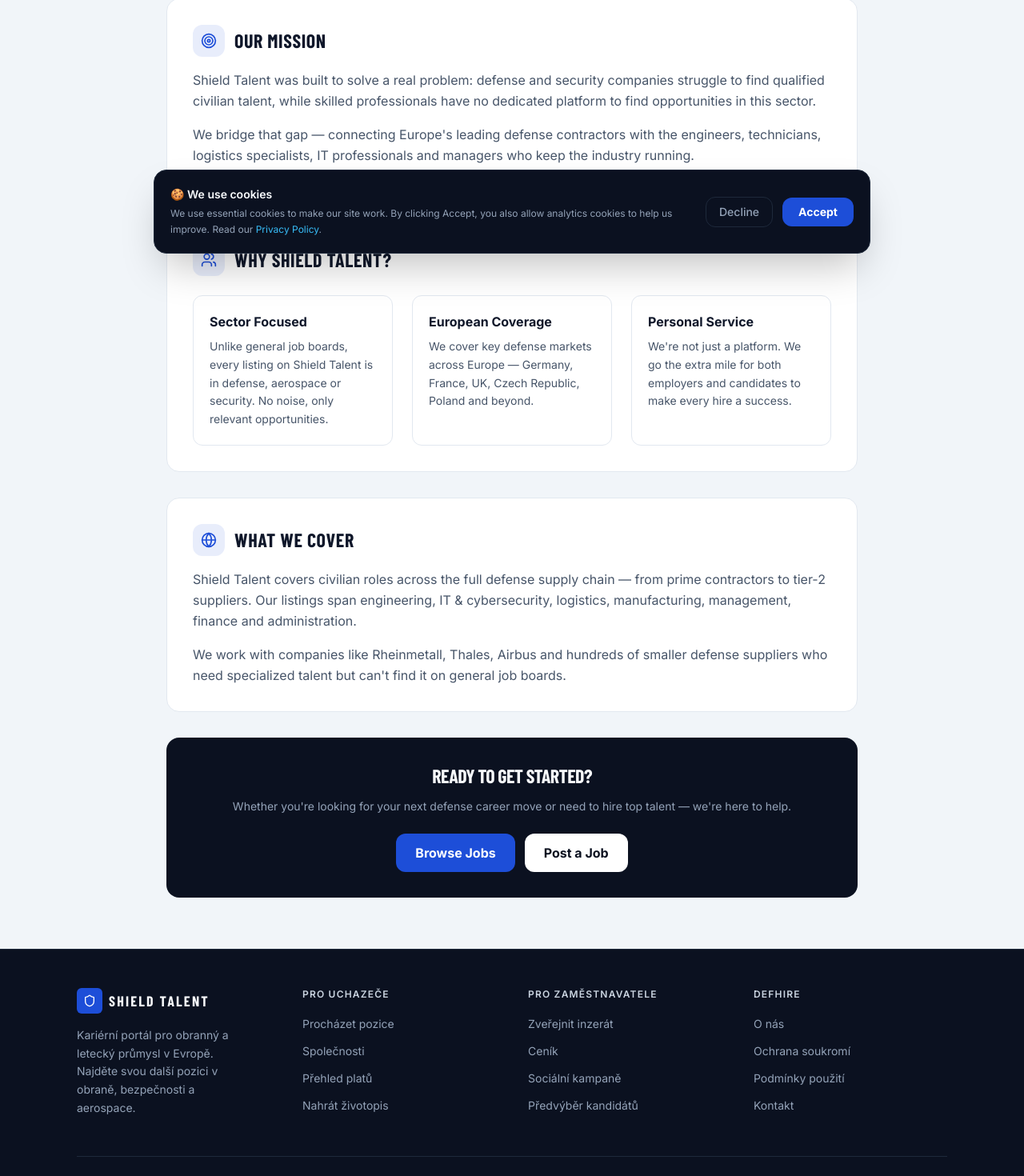
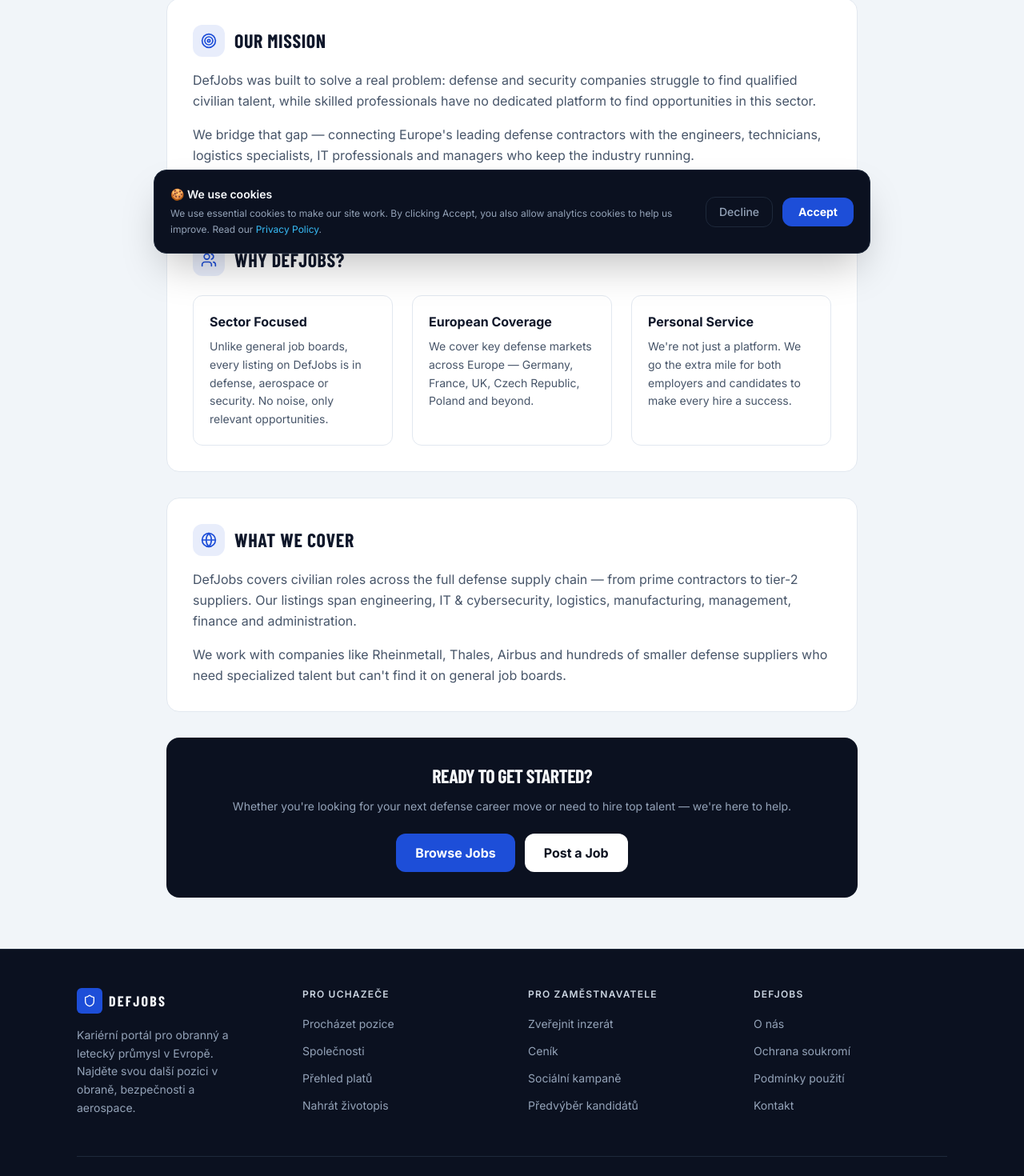
Before and after one commit to B-S-N-K/def-jobs, a React (Vite) app: page /about in a window 1280 px wide. Shown: the part 459-1929 px from the top of the page at 80% size. Built offline with nearby package versions, Linux system fonts and the light colour scheme; no server answers; a web font is replaced by a local one.

Commit message:
Rebrand to DefJobs

```diff
--- a/index.html
+++ b/index.html
@@ -5,16 +5,16 @@
     <meta name="viewport" content="width=device-width, initial-scale=1.0" />
 
     <!-- Primary Meta -->
-    <title>Shield Talent — Defense & Aerospace Jobs in Europe</title>
+    <title>DefJobs — Defense & Aerospace Jobs in Europe</title>
     <meta name="description" content="Europe's specialist job board for defense, aerospace and security professionals. Find civilian roles at Rheinmetall, Thales, Airbus and hundreds of defense suppliers." />
     <meta name="keywords" content="defense jobs, aerospace jobs, security jobs, Europe, military civilian, Rheinmetall, Thales, Airbus, defense recruitment" />
-    <meta name="author" content="Shield Talent" />
+    <meta name="author" content="DefJobs" />
     <meta name="robots" content="index, follow" />
 
     <!-- Open Graph (for sharing on LinkedIn, Facebook etc) -->
     <meta property="og:type" content="website" />
-    <meta property="og:url" content="https://shieldtalent.com/" />
-    <meta property="og:title" content="Shield Talent — Defense & Aerospace Jobs in Europe" />
+    <meta property="og:url" content="https://defjobs.eu/" />
+    <meta property="og:title" content="DefJobs — Defense & Aerospace Jobs in Europe" />
     <meta property="og:description" content="Europe's specialist job board for defense, aerospace and security professionals." />
 
     <!-- Favicon -->
--- a/src/App.tsx
+++ b/src/App.tsx
@@ -55,7 +55,7 @@ function AppContent() {
                   <Shield className="h-4 w-4 text-white" />
                 </div>
                 <span className="font-heading font-bold text-lg text-shield-off-white tracking-[0.12em] uppercase">
-                  Shield Talent
+                  DefJobs
                 </span>
               </div>
               <p className="text-shield-silver text-sm leading-relaxed max-w-[220px]">
--- a/src/components/Navbar.tsx
+++ b/src/components/Navbar.tsx
@@ -18,7 +18,7 @@ export function Navbar() {
                 <Shield className="h-4 w-4 text-white" />
               </div>
               <span className="font-heading font-bold text-xl text-shield-off-white tracking-[0.12em] uppercase">
-                Shield Talent
+                DefJobs
               </span>
             </Link>
             <div className="hidden md:ml-10 md:flex md:space-x-2">
--- a/src/lib/i18n.tsx
+++ b/src/lib/i18n.tsx
@@ -24,7 +24,7 @@ export const translations = {
     cat_management: 'Management',
     featured_label: 'Vybraní ',
     featured_link: 'zaměstnavatelé',
-    featured_label2: ' inzerující na DefHire',
+    featured_label2: ' inzerující na DefJobs',
     search_heading: 'Hledat pozice v obraně a letectví',
     search_kw_placeholder: 'Název pozice nebo klíčové slovo',
     search_location: 'Lokalita',
@@ -71,12 +71,12 @@ export const translations = {
     footer_pricing: 'Ceník',
     footer_promo: 'Sociální kampaně',
     footer_hr: 'Předvýběr kandidátů',
-    footer_company: 'DEFHIRE',
+    footer_company: 'DefJobs',
     footer_about: 'O nás',
     footer_privacy: 'Ochrana soukromí',
     footer_terms: 'Podmínky použití',
     footer_contact: 'Kontakt',
-    footer_copy: '© 2026 DefHire. Všechna práva vyhrazena.',
+    footer_copy: '© 2026 DefJobs. Všechna práva vyhrazena.',
     footer_tag: 'Defense Talent. Delivered.',
 
     // Post Job
@@ -156,7 +156,7 @@ export const translations = {
     pricing_f2: 'Standardní umístění ve výsledcích',
     pricing_f3: 'Přihlášky přímo do vaší schránky',
     pricing_f4: 'Logo společnosti v inzerátu',
-    pricing_f5: 'Zařazení do databáze DefHire',
+    pricing_f5: 'Zařazení do databáze DefJobs',
     pricing_f6: 'Přednostní pozice ve výsledcích',
     pricing_f7: 'Označení „Doporučeno"',
     pricing_f8: 'Cílený e-mail relevantním kandidátům',
@@ -202,7 +202,7 @@ export const translations = {
     cat_management: 'Management',
     featured_label: 'Featured ',
     featured_link: 'companies',
-    featured_label2: ' hiring on DefHire',
+    featured_label2: ' hiring on DefJobs',
     search_heading: 'Search defense & aerospace jobs',
     search_kw_placeholder: 'Job title or keyword',
     search_location: 'Location',
@@ -249,12 +249,12 @@ export const translations = {
     footer_pricing: 'Pricing',
     footer_promo: 'Social Campaigns',
     footer_hr: 'Candidate Screening',
-    footer_company: 'DEFHIRE',
+    footer_company: 'DefJobs',
     footer_about: 'About',
     footer_privacy: 'Privacy Policy',
     footer_terms: 'Terms of Service',
     footer_contact: 'Contact',
-    footer_copy: '© 2026 DefHire. All rights reserved.',
+    footer_copy: '© 2026 DefJobs. All rights reserved.',
     footer_tag: 'Defense Talent. Delivered.',
 
     // Post Job
@@ -334,7 +334,7 @@ export const translations = {
     pricing_f2: 'Standard placement in results',
     pricing_f3: 'Applications delivered to your inbox',
     pricing_f4: 'Company logo on listing',
-    pricing_f5: 'Listed in DefHire candidate pool',
+    pricing_f5: 'Listed in DefJobs candidate pool',
     pricing_f6: 'Priority placement in search results',
     pricing_f7: '"Featured" badge on listing',
     pricing_f8: 'Targeted email to matching candidates',
--- a/src/pages/AboutPage.tsx
+++ b/src/pages/AboutPage.tsx
@@ -13,7 +13,7 @@ export function AboutPage() {
           </div>
         </div>
         <h1 className="font-heading text-4xl sm:text-5xl font-extrabold text-shield-off-white uppercase tracking-tight mb-4">
-          About Shield Talent
+          About DefJobs
         </h1>
         <p className="text-shield-silver text-base max-w-xl mx-auto">
           Europe's specialized job platform for defense, aerospace and security professionals.
@@ -30,24 +30,24 @@ export function AboutPage() {
             <h2 className="font-heading font-bold text-2xl text-shield-text-l uppercase tracking-wide">Our Mission</h2>
           </div>
           <p className="text-shield-text-lm leading-relaxed mb-4">
-            Shield Talent was built to solve a real problem: defense and security companies struggle to find qualified civilian talent, while skilled professionals have no dedicated platform to find opportunities in this sector.
+            DefJobs was built to solve a real problem: defense and security companies struggle to find qualified civilian talent, while skilled professionals have no dedicated platform to find opportunities in this sector.
           </p>
           <p className="text-shield-text-lm leading-relaxed">
             We bridge that gap — connecting Europe's leading defense contractors with the engineers, technicians, logistics specialists, IT professionals and managers who keep the industry running.
           </p>
         </div>
 
-        {/* Why Shield Talent */}
+        {/* Why DefJobs */}
         <div className="bg-white border-[1.5px] border-shield-border-l rounded-2xl p-8 mb-8">
           <div className="flex items-center gap-3 mb-6">
             <div className="h-10 w-10 bg-shield-navy-lt/10 rounded-xl flex items-center justify-center">
               <Users className="h-5 w-5 text-shield-navy-lt" />
             </div>
-            <h2 className="font-heading font-bold text-2xl text-shield-text-l uppercase tracking-wide">Why Shield Talent?</h2>
+            <h2 className="font-heading font-bold text-2xl text-shield-text-l uppercase tracking-wide">Why DefJobs?</h2>
           </div>
           <div className="grid grid-cols-1 md:grid-cols-3 gap-6">
             {[
-              { title: 'Sector Focused', desc: 'Unlike general job boards, every listing on Shield Talent is in defense, aerospace or security. No noise, only relevant opportunities.' },
+              { title: 'Sector Focused', desc: 'Unlike general job boards, every listing on DefJobs is in defense, aerospace or security. No noise, only relevant opportunities.' },
               { title: 'European Coverage', desc: 'We cover key defense markets across Europe — Germany, France, UK, Czech Republic, Poland and beyond.' },
               { title: 'Personal Service', desc: 'We\'re not just a platform. We go the extra mile for both employers and candidates to make every hire a success.' },
             ].map(item => (
@@ -68,7 +68,7 @@ export function AboutPage() {
             <h2 className="font-heading font-bold text-2xl text-shield-text-l uppercase tracking-wide">What We Cover</h2>
           </div>
           <p className="text-shield-text-lm leading-relaxed mb-4">
-            Shield Talent covers civilian roles across the full defense supply chain — from prime contractors to tier-2 suppliers. Our listings span engineering, IT & cybersecurity, logistics, manufacturing, management, finance and administration.
+            DefJobs covers civilian roles across the full defense supply chain — from prime contractors to tier-2 suppliers. Our listings span engineering, IT & cybersecurity, logistics, manufacturing, management, finance and administration.
           </p>
           <p className="text-shield-text-lm leading-relaxed">
             We work with companies like Rheinmetall, Thales, Airbus and hundreds of smaller defense suppliers who need specialized talent but can't find it on general job boards.
--- a/src/pages/AdminDashboardPage.tsx
+++ b/src/pages/AdminDashboardPage.tsx
@@ -114,7 +114,7 @@ export function AdminDashboardPage() {
           <div className="h-8 w-8 bg-shield-navy-lt rounded-md flex items-center justify-center">
             <Shield className="h-4 w-4 text-white" />
           </div>
-          <span className="font-heading font-bold text-shield-off-white tracking-widest uppercase">Shield Talent Admin</span>
+          <span className="font-heading font-bold text-shield-off-white tracking-widest uppercase">DefJobs Admin</span>
         </div>
         <button onClick={handleLogout} className="flex items-center gap-2 text-shield-silver hover:text-white text-sm transition-colors">
           <LogOut className="h-4 w-4" />
--- a/src/pages/AdminLoginPage.tsx
+++ b/src/pages/AdminLoginPage.tsx
@@ -38,7 +38,7 @@ export function AdminLoginPage() {
             </div>
           </div>
           <h1 className="font-heading font-bold text-2xl text-shield-off-white uppercase tracking-widest">
-            Shield Talent
+            DefJobs
           </h1>
           <p className="text-shield-silver text-sm mt-1">Admin Access</p>
         </div>
--- a/src/pages/CompaniesPage.tsx
+++ b/src/pages/CompaniesPage.tsx
@@ -38,7 +38,7 @@ export function CompaniesPage() {
           Defense Companies
         </h1>
         <p className="text-shield-silver text-base max-w-xl mx-auto">
-          Browse the leading defense, aerospace and security companies hiring on Shield Talent.
+          Browse the leading defense, aerospace and security companies hiring on DefJobs.
         </p>
       </div>
 
--- a/src/pages/PrivacyPage.tsx
+++ b/src/pages/PrivacyPage.tsx
@@ -19,7 +19,7 @@ export function PrivacyPage() {
           <section>
             <h2 className="font-heading font-bold text-xl text-shield-text-l uppercase tracking-wide mb-3">1. Introduction</h2>
             <p className="text-shield-text-lm leading-relaxed">
-              Shield Talent ("we", "us", "our") is committed to protecting your personal data. This Privacy Policy explains how we collect, use and protect information you provide when using our platform at shieldtalent.com.
+              DefJobs ("we", "us", "our") is committed to protecting your personal data. This Privacy Policy explains how we collect, use and protect information you provide when using our platform at shieldtalent.com.
             </p>
           </section>
 
--- a/src/pages/TermsPage.tsx
+++ b/src/pages/TermsPage.tsx
@@ -19,13 +19,13 @@ export function TermsPage() {
           <section>
             <h2 className="font-heading font-bold text-xl text-shield-text-l uppercase tracking-wide mb-3">1. Acceptance of Terms</h2>
             <p className="text-shield-text-lm leading-relaxed">
-              By accessing or using Shield Talent ("the platform"), you agree to be bound by these Terms of Service. If you do not agree, please do not use the platform.
+              By accessing or using DefJobs ("the platform"), you agree to be bound by these Terms of Service. If you do not agree, please do not use the platform.
             </p>
           </section>
 
           <section>
             <h2 className="font-heading font-bold text-xl text-shield-text-l uppercase tracking-wide mb-3">2. Use of the Platform</h2>
-            <p className="text-shield-text-lm leading-relaxed mb-3">You agree to use Shield Talent only for lawful purposes. You must not:</p>
+            <p className="text-shield-text-lm leading-relaxed mb-3">You agree to use DefJobs only for lawful purposes. You must not:</p>
             <ul className="list-disc list-inside text-shield-text-lm space-y-2 text-sm leading-relaxed">
               <li>Post false, misleading or fraudulent job listings</li>
               <li>Submit fake applications or impersonate others</li>
@@ -38,7 +38,7 @@ export function TermsPage() {
           <section>
             <h2 className="font-heading font-bold text-xl text-shield-text-l uppercase tracking-wide mb-3">3. Job Listings</h2>
             <p className="text-shield-text-lm leading-relaxed">
-              Employers are responsible for the accuracy and legality of their job listings. Shield Talent reserves the right to remove any listing that violates these terms or is deemed inappropriate. Job listings are published for the duration specified in the selected pricing plan.
+              Employers are responsible for the accuracy and legality of their job listings. DefJobs reserves the right to remove any listing that violates these terms or is deemed inappropriate. Job listings are published for the duration specified in the selected pricing plan.
             </p>
           </section>
 
@@ -52,14 +52,14 @@ export function TermsPage() {
           <section>
             <h2 className="font-heading font-bold text-xl text-shield-text-l uppercase tracking-wide mb-3">5. Intellectual Property</h2>
             <p className="text-shield-text-lm leading-relaxed">
-              All content on Shield Talent — including the logo, design, and written content — is the property of Shield Talent. You may not reproduce or distribute any content without written permission.
+              All content on DefJobs — including the logo, design, and written content — is the property of DefJobs. You may not reproduce or distribute any content without written permission.
             </p>
           </section>
 
           <section>
             <h2 className="font-heading font-bold text-xl text-shield-text-l uppercase tracking-wide mb-3">6. Limitation of Liability</h2>
             <p className="text-shield-text-lm leading-relaxed">
-              Shield Talent acts as a platform connecting employers and candidates. We are not responsible for the outcome of any hiring process, the accuracy of job descriptions, or any disputes between employers and candidates.
+              DefJobs acts as a platform connecting employers and candidates. We are not responsible for the outcome of any hiring process, the accuracy of job descriptions, or any disputes between employers and candidates.
             </p>
           </section>
 
```
Also changed, not shown: server.ts (+9 -9 lines).
